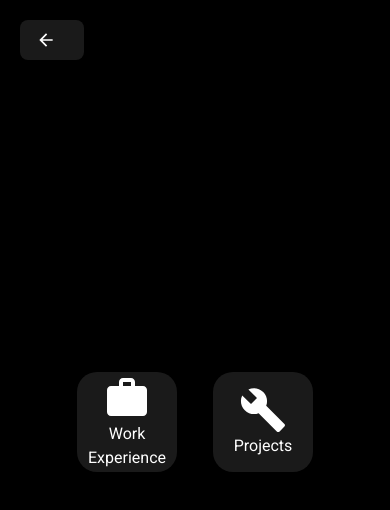
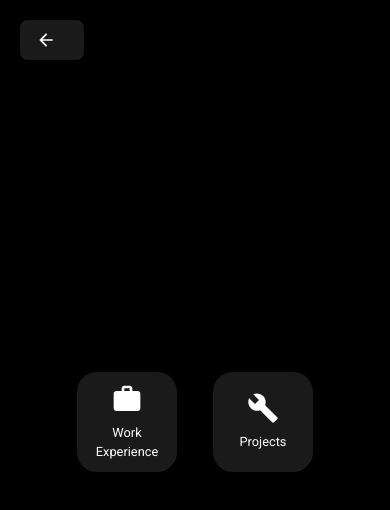
Before and after one commit to AnthonyMercadante/AnthonyMercadante.github.io, a React (Create React App) app: page /portfolio in a window 390 px wide. Shown: the top 510 px of the page. Built offline with nearby package versions, Linux system fonts and the light colour scheme.

Commit message:
Updated Portfolio page
Make the icons appear more app like.

```diff
--- a/src/components/Portfolio/Portfolio.tsx
+++ b/src/components/Portfolio/Portfolio.tsx
@@ -1,12 +1,14 @@
 import React from 'react';
-import { Box, Button, Grid, Typography } from '@mui/material';
-import WorkIcon from '@mui/icons-material/Work'; // Example icon, change as needed
-import ProjectIcon from '@mui/icons-material/Build'; // Example icon, change as needed
+import { Box, Button, Grid, Typography, useTheme } from '@mui/material';
+import WorkIcon from '@mui/icons-material/Work';
+import ProjectIcon from '@mui/icons-material/Build';
 import { useNavigate } from 'react-router-dom';
-import ArrowBackIcon from '@mui/icons-material/ArrowBack'; // Back icon
-
+import ArrowBackIcon from '@mui/icons-material/ArrowBack';
 
 const Portfolio = () => {
+  const theme = useTheme();
+  const navigate = useNavigate();
+
   const buttonStyle = {
     width: 150, // Fixed width for desktop
     height: 150, // Fixed height for desktop
@@ -23,10 +25,20 @@ const Portfolio = () => {
     '@media (max-width: 600px)': {
       width: 100, // Smaller width for mobile
       height: 100, // Smaller height for mobile
+      '& .MuiSvgIcon-root': {
+        fontSize: '2rem', // Smaller icon size for mobile
+      },
     },
   };
 
-  const navigate = useNavigate();
+  const textStyle = {
+    marginTop: theme.spacing(1), // Space between icon and text
+    fontSize: '1rem', // Default text size
+    textAlign: 'center', // Center align text
+    '@media (max-width: 600px)': {
+      fontSize: '0.8rem', // Smaller text size for mobile
+    },
+  };
 
   const navigateToWorkExperience = () => {
     navigate('/WorkExperience');
@@ -38,7 +50,7 @@ const Portfolio = () => {
 
   return (
     <Box sx={{
-      backgroundColor: 'background.default', // Use theme color
+      backgroundColor: 'background.default',
       minHeight: '100vh',
       minWidth: '100vw',
       display: 'flex',
@@ -50,13 +62,13 @@ const Portfolio = () => {
         <Grid item>
           <Button sx={buttonStyle} onClick={navigateToWorkExperience}>
             <WorkIcon sx={{ fontSize: '3rem' }} />
-            <Typography>Work Experience</Typography>
+            <Typography sx={textStyle}>Work Experience</Typography>
           </Button>
         </Grid>
         <Grid item>
           <Button sx={buttonStyle} onClick={() => {/* navigate to Projects */}}>
-            <ProjectIcon sx={{ fontSize: '3rem' }} /> {/* Adjust icon size as needed */}
-            <Typography>Projects</Typography>
+            <ProjectIcon sx={{ fontSize: '3rem' }} />
+            <Typography sx={textStyle}>Projects</Typography>
           </Button>
         </Grid>
       </Grid>
```
